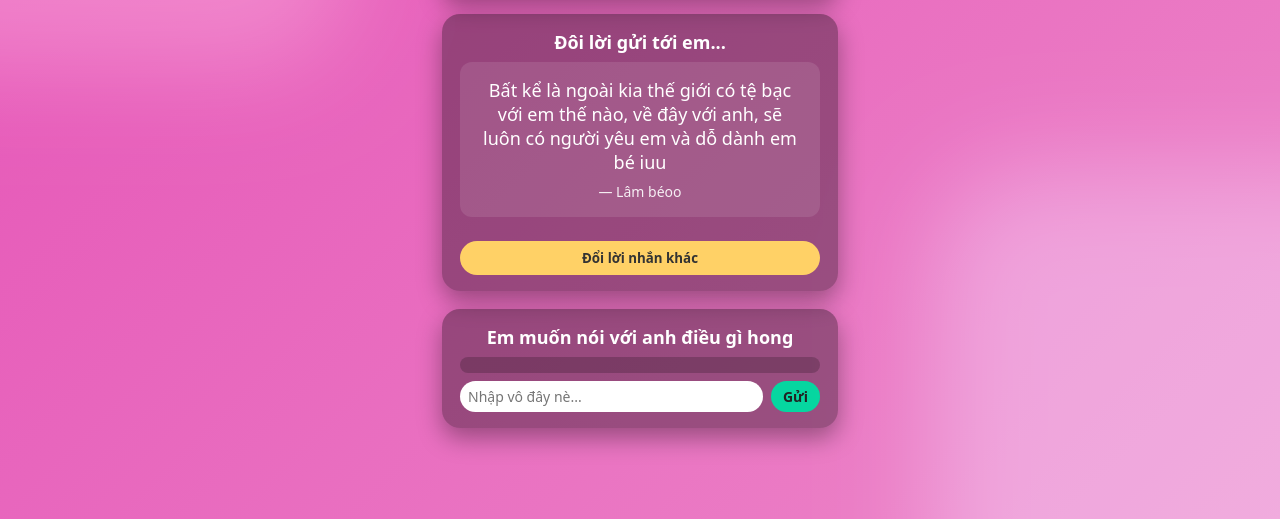
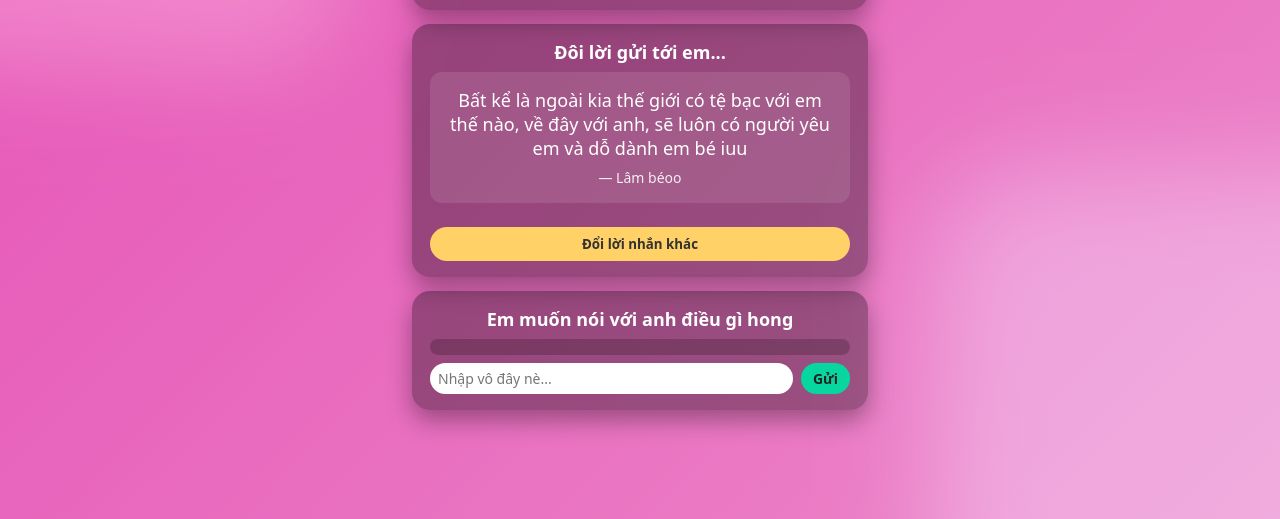
Before and after one commit to brunotruong/annicuatovabong, a plain HTML site: page index.html in a window 1280 px wide. Shown: the part 281-800 px from the top of the page. Drawn offline with Linux system fonts and the light colour scheme; no server answers.

Commit message:
Add files via upload

```diff
--- a/index.html
+++ b/index.html
@@ -1,6 +1,7 @@
 <!DOCTYPE html>
 <html lang="vi">
 <head>
+  <meta name="viewport" content="width=device-width, initial-scale=1">
   <meta charset="UTF-8" />
   <title>LoveDays and Messages</title>
   <script type="module" src="https://www.gstatic.com/firebasejs/11.0.1/firebase-app.js"></script>
--- a/style.css
+++ b/style.css
@@ -26,17 +26,18 @@ body {
 }
 .page-wrapper {
   width: 100%;
-  max-width: 420px;
+  max-width: 480px;
   margin: 16px auto;
-  padding: 0 12px 20px;
+  padding: 0 12px 24px;
   box-sizing: border-box;
 
   display: flex;
   flex-direction: column;
-  gap: 18px;
+  gap: 14px;
 }
 
 .panel {
+    width: 100%;
   background: rgba(0, 0, 0, 0.35);
   border-radius: 18px;
   padding: 16px 18px;
```
